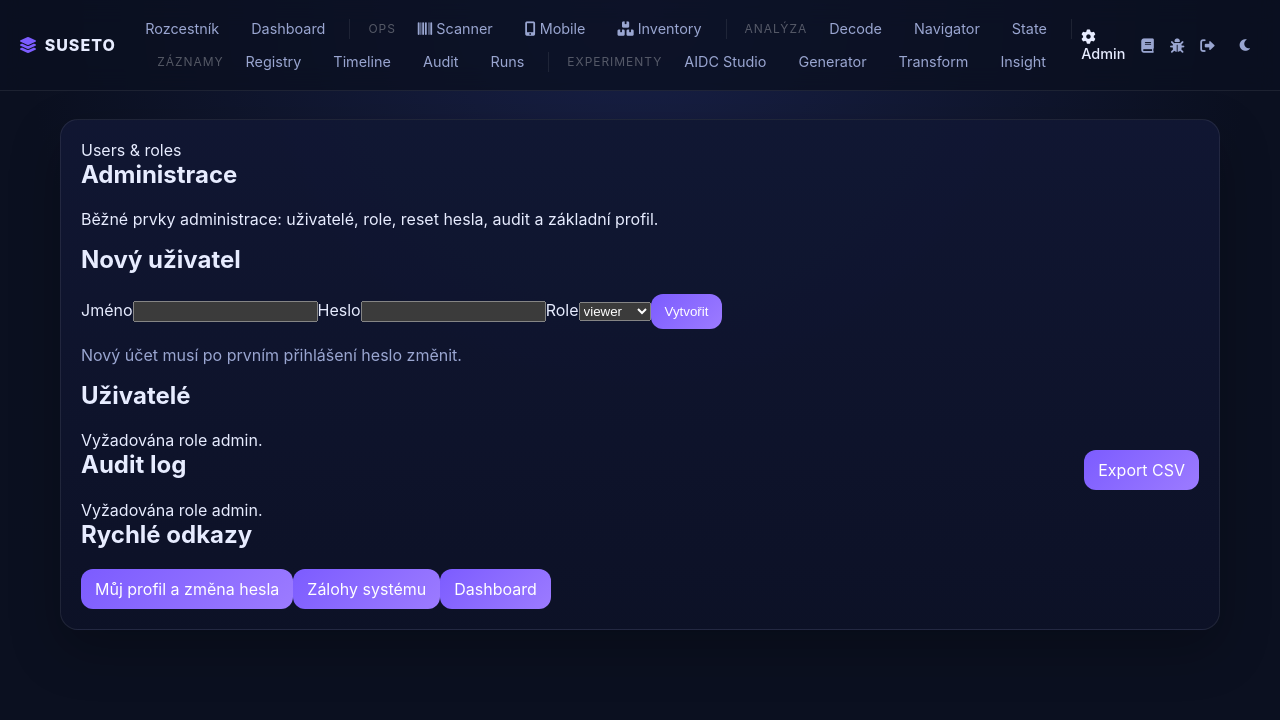
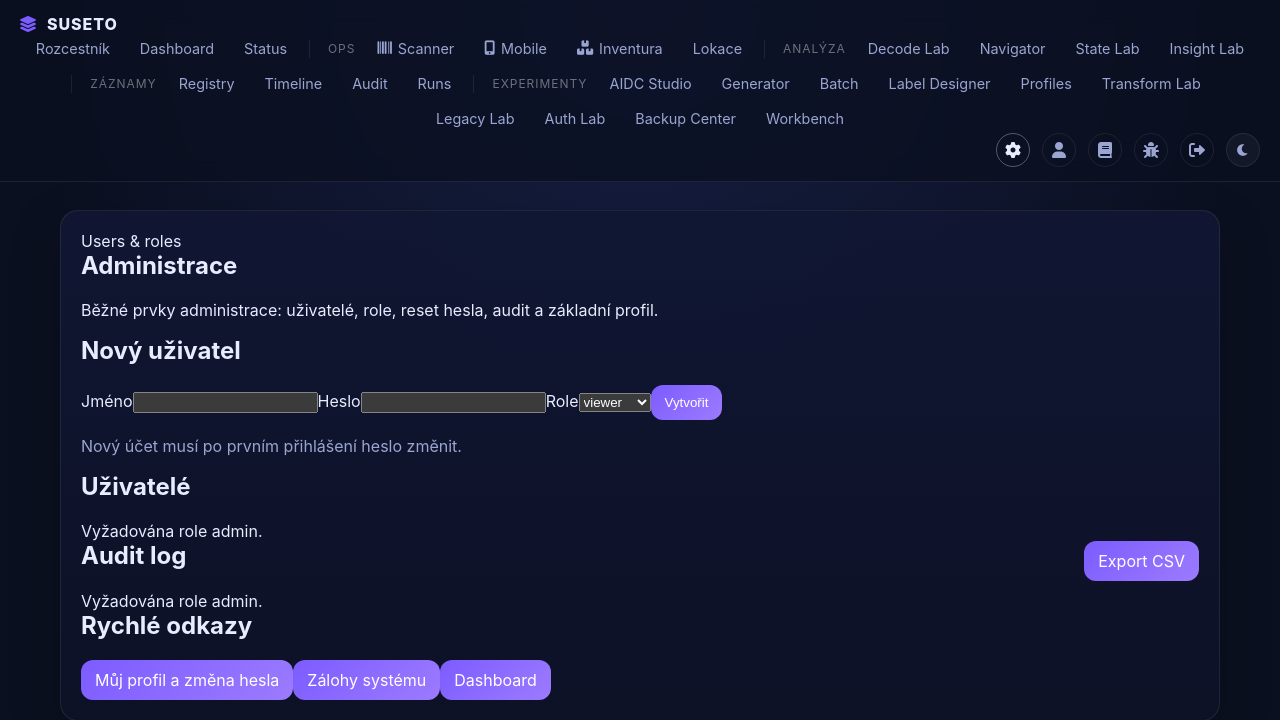
Before and after one commit to suseto-ui/suseto-v2, a Flask app: page /admin in a window 1280 px wide. Shown: the top 720 px of the page. Run offline with Flask 3, Linux system fonts and the light colour scheme.

Commit message:
Systematically group all pages into navigation categories and add missing links

```diff
--- a/templates/layout.html
+++ b/templates/layout.html
@@ -9,7 +9,6 @@
     <link rel="stylesheet" href="https://cdnjs.cloudflare.com/ajax/libs/font-awesome/6.0.0/css/all.min.css">
 
     <style>
-        /* Úprava struktury Menu */
         .navbar {
             display: flex;
             align-items: center;
@@ -17,145 +16,149 @@
             max-width: 1300px;
             margin: 0 auto;
             padding: 14px 20px;
+            flex-wrap: wrap;
         }
-
+        .brand {
+            display: flex;
+            align-items: center;
+            gap: 10px;
+            font-weight: 800;
+            letter-spacing: 0.06em;
+            white-space: nowrap;
+            flex: 0 0 auto;
+        }
         .nav-links {
             display: flex;
-            gap: 4px;
             align-items: center;
             flex-wrap: wrap;
+            gap: 6px;
+            flex: 1 1 auto;
             justify-content: center;
         }
-
         .nav-links a {
-            padding: 6px 14px;
-            font-size: 0.9rem;
+            display: inline-flex;
+            align-items: center;
+            gap: 6px;
+            padding: 6px 12px;
+            border-radius: 999px;
+            text-decoration: none;
             color: var(--muted);
-            border-radius: 20px;
-            transition: all 0.2s ease;
-            text-decoration: none;
-            background: transparent;
+            transition: background .18s ease, color .18s ease;
+            font-size: .9rem;
+            white-space: nowrap;
         }
-
-        .nav-links a:hover {
+        .nav-links a:hover { background: rgba(255,255,255,.06); color: var(--text); }
+        .nav-links a.active {
+            background: rgba(124,92,255,.24);
             color: var(--text);
-            background: rgba(255, 255, 255, 0.05);
-        }
-
-        .nav-links a.active {
-            color: var(--text);
-            background: var(--accent);
-            box-shadow: 0 4px 12px rgba(124, 92, 255, 0.25);
+            box-shadow: inset 0 0 0 1px rgba(124,92,255,.3);
             font-weight: 500;
         }
-
-        .nav-divider {
-            width: 1px;
-            height: 20px;
-            background: var(--line);
-            margin: 0 6px;
+        .nav-divider { width:1px; height:18px; background:var(--line); margin:0 4px; }
+        .nav-group-label {
+            font-size:.75rem;
+            text-transform:uppercase;
+            letter-spacing:.08em;
+            color:rgba(255,255,255,.4);
+            margin:0 4px 0 8px;
+            user-select:none;
         }
-
-        .nav-group-label {
-            font-size: 0.75rem;
-            text-transform: uppercase;
-            letter-spacing: 0.08em;
-            color: rgba(255, 255, 255, 0.3);
-            margin: 0 4px 0 8px;
-            user-select: none;
+        .nav-controls {
+            display:flex;
+            align-items:center;
+            gap:12px;
+            flex:0 0 auto;
         }
-
-        /* Systém a Control */
-        .nav-controls {
-            display: flex;
-            align-items: center;
-            gap: 16px;
+        .nav-controls a {
+            display:inline-flex;
+            align-items:center;
+            justify-content:center;
+            width:34px;
+            height:34px;
+            border-radius:50%;
+            border:1px solid var(--line);
+            color:var(--muted);
+            text-decoration:none;
+            transition:.18s ease;
         }
-
-        .nav-controls a {
-            font-size: 0.9rem;
-            color: var(--muted);
-            text-decoration: none;
-            transition: 0.2s;
+        .nav-controls a:hover,
+        .nav-controls a.active { color:var(--text); border-color:rgba(255,255,255,.3); }
+        .theme-toggle {
+            width:34px; height:34px; border-radius:50%; border:1px solid var(--line);
+            background:rgba(255,255,255,.04); color:var(--muted); cursor:pointer;
         }
-
-        .nav-controls a:hover,
-        .nav-controls a.active {
-            color: var(--text);
-        }
-
-        @media (max-width: 1024px) {
-            .navbar { flex-direction: column; gap: 16px; }
-            .nav-links { justify-content: center; }
-            .nav-divider { display: none; }
-            .nav-group-label { display: none; }
-            .nav-controls { width: 100%; justify-content: center; border-top: 1px solid var(--line); padding-top: 12px; }
+        .theme-toggle:hover { background:rgba(255,255,255,.08); color:var(--text); }
+        @media (max-width:1024px){
+            .navbar{flex-direction:column; align-items:stretch; gap:10px;}
+            .nav-links{justify-content:flex-start; overflow-x:auto; flex-wrap:nowrap; -webkit-overflow-scrolling:touch;}
+            .nav-links a{flex:0 0 auto;}
+            .nav-divider, .nav-group-label{display:none;}
+            .nav-controls{justify-content:center; width:100%; border-top:1px solid var(--line); padding-top:8px;}
         }
     </style>
-
     {% block extra_css %}{% endblock %}
 </head>
 <body>
     <header>
-        <div class="navbar">
+        <nav class="navbar">
             <div class="brand">
                 <i class="fas fa-layer-group" style="color: var(--accent);"></i>
-                <span style="font-weight: 800; letter-spacing: 1px;">SUSETO</span>
+                <span>SUSETO</span>
             </div>
-
             <div class="nav-links">
                 <!-- Přehledy -->
                 <a href="/" {% if request.path == '/' %} class="active"{% endif %}>Rozcestník</a>
                 <a href="/dashboard" {% if request.path == '/dashboard' %} class="active"{% endif %}>Dashboard</a>
+                <a href="/status" {% if request.path == '/status' %} class="active"{% endif %}>Status</a>
 
-                <div class="nav-divider"></div>
+                <span class="nav-divider"></span>
                 <span class="nav-group-label">Ops</span>
-
-                <!-- Ops & Akce -->
+                <!-- Ops -->
                 <a href="/scanner-lab" {% if request.path == '/scanner-lab' %} class="active"{% endif %}><i class="fas fa-barcode"></i> Scanner</a>
                 <a href="/mobile" {% if request.path == '/mobile' %} class="active"{% endif %}><i class="fas fa-mobile-alt"></i> Mobile</a>
-                <a href="/inventory" {% if request.path == '/inventory' %} class="active"{% endif %}><i class="fas fa-boxes"></i> Inventory</a>
+                <a href="/inventory" {% if request.path == '/inventory' %} class="active"{% endif %}><i class="fas fa-boxes"></i> Inventura</a>
+                <a href="/locations" {% if request.path == '/locations' %} class="active"{% endif %}>Lokace</a>
 
-                <div class="nav-divider"></div>
+                <span class="nav-divider"></span>
                 <span class="nav-group-label">Analýza</span>
+                <!-- Analýza -->
+                <a href="/decode-lab" {% if request.path == '/decode-lab' %} class="active"{% endif %}>Decode Lab</a>
+                <a href="/navigator" {% if request.path == '/navigator' %} class="active"{% endif %}>Navigator</a>
+                <a href="/state-lab" {% if request.path == '/state-lab' %} class="active"{% endif %}>State Lab</a>
+                <a href="/insight-lab" {% if request.path == '/insight-lab' %} class="active"{% endif %}>Insight Lab</a>
 
-                <!-- Analýzy a Výzkum -->
-                <a href="/decode-lab" {% if request.path == '/decode-lab' %} class="active"{% endif %}>Decode</a>
-                <a href="/navigator" {% if request.path == '/navigator' %} class="active"{% endif %}>Navigator</a>
-                <a href="/state-lab" {% if request.path == '/state-lab' %} class="active"{% endif %}>State</a>
-
-                <div class="nav-divider"></div>
+                <span class="nav-divider"></span>
                 <span class="nav-group-label">Záznamy</span>
-
-                <!-- Databáze a Data -->
+                <!-- Záznamy -->
                 <a href="/registry" {% if request.path == '/registry' %} class="active"{% endif %}>Registry</a>
                 <a href="/timeline" {% if request.path == '/timeline' %} class="active"{% endif %}>Timeline</a>
                 <a href="/expected-audit" {% if request.path == '/expected-audit' %} class="active"{% endif %}>Audit</a>
                 <a href="/runs" {% if request.path == '/runs' %} class="active"{% endif %}>Runs</a>
 
-                <div class="nav-divider"></div>
+                <span class="nav-divider"></span>
                 <span class="nav-group-label">Experimenty</span>
-
-                <!-- Generování a pokročilé experimenty -->
+                <!-- Experimenty / Labs -->
                 <a href="/aidc-studio" {% if request.path == '/aidc-studio' %} class="active"{% endif %}>AIDC Studio</a>
                 <a href="/generator" {% if request.path == '/generator' %} class="active"{% endif %}>Generator</a>
-                <a href="/transform-lab" {% if request.path == '/transform-lab' %} class="active"{% endif %}>Transform</a>
-                <a href="/insight-lab" {% if request.path == '/insight-lab' %} class="active"{% endif %}>Insight</a>
-
+                <a href="/aidc-batch" {% if request.path == '/aidc-batch' %} class="active"{% endif %}>Batch</a>
+                <a href="/label-designer" {% if request.path == '/label-designer' %} class="active"{% endif %}>Label Designer</a>
+                <a href="/label-profiles" {% if request.path == '/label-profiles' %} class="active"{% endif %}>Profiles</a>
+                <a href="/transform-lab" {% if request.path == '/transform-lab' %} class="active"{% endif %}>Transform Lab</a>
+                <a href="/legacy-lab" {% if request.path == '/legacy-lab' %} class="active"{% endif %}>Legacy Lab</a>
+                <a href="/auth-lab" {% if request.path == '/auth-lab' %} class="active"{% endif %}>Auth Lab</a>
+                <a href="/backup-center" {% if request.path == '/backup-center' %} class="active"{% endif %}>Backup Center</a>
+                <a href="/workbench" {% if request.path == '/workbench' %} class="active"{% endif %}>Workbench</a>
             </div>
-
             <div class="nav-controls">
-                <!-- Systémové a globální nástroje -->
-                <a href="/admin" {% if request.path == '/admin' %} style="color: var(--text); font-weight: 500;"{% endif %}><i class="fas fa-cog"></i> Admin</a>
+                <!-- System & pomocné nástroje -->
+                <a href="/admin" {% if request.path == '/admin' %} class="active"{% endif %} title="Administrace"><i class="fas fa-cog"></i></a>
+                <a href="/profile" {% if request.path == '/profile' %} class="active"{% endif %} title="Profil"><i class="fas fa-user"></i></a>
                 <a href="/edu" {% if request.path == '/edu' %} class="active"{% endif %} title="Manuály"><i class="fas fa-book"></i></a>
                 <a href="/debug" {% if request.path == '/debug' %} class="active"{% endif %} title="Debug"><i class="fas fa-bug"></i></a>
                 <a href="/login" title="Odhlásit"><i class="fas fa-sign-out-alt"></i></a>
-
-                <button class="theme-toggle" id="themeToggle" aria-label="Přepnout motiv">
-                    <i class="fas fa-moon"></i>
-                </button>
+                <button class="theme-toggle" id="themeToggle" aria-label="Přepnout motiv"><i class="fas fa-moon"></i></button>
             </div>
-        </div>
+        </nav>
     </header>
 
     <main>
```
